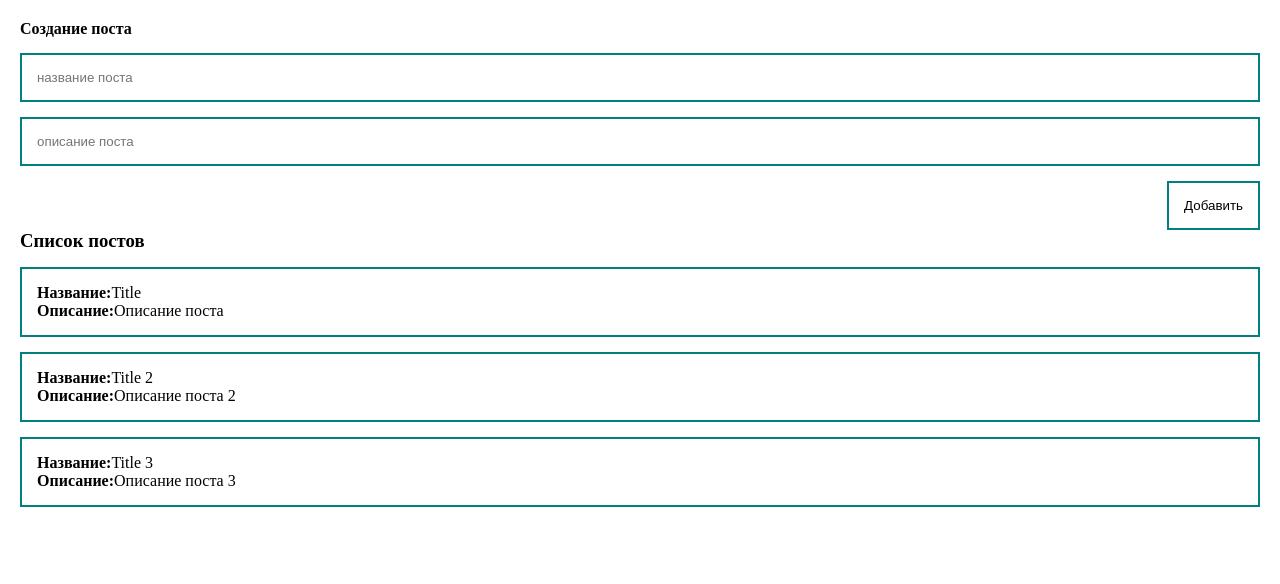
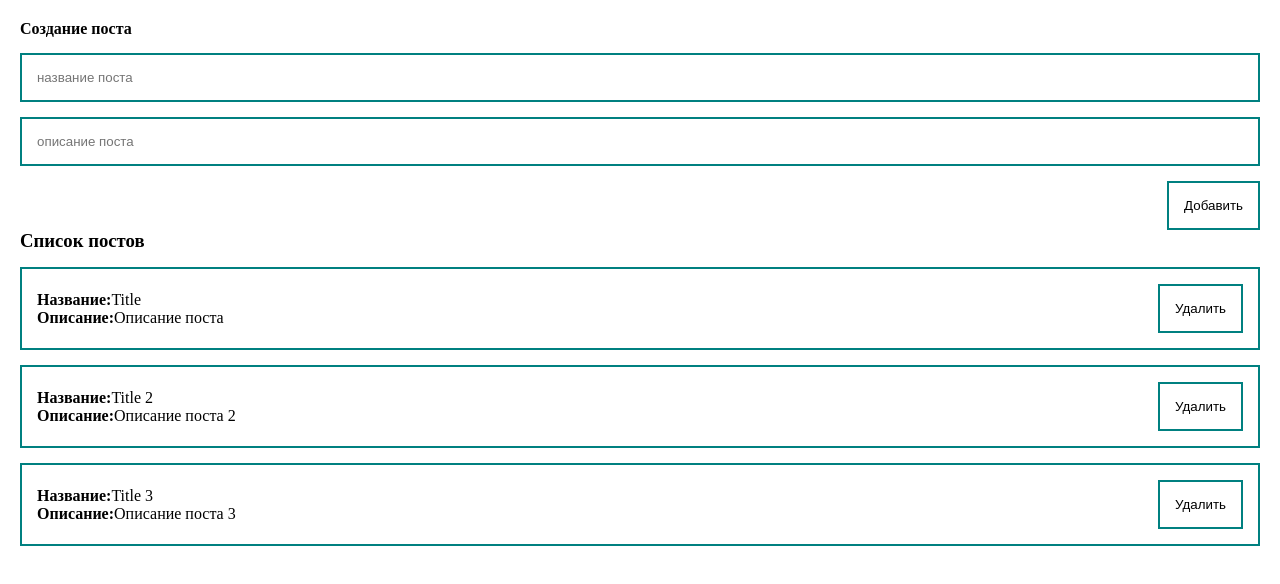
Before and after one commit to Electrum96/vue3, a Vue app: page / in a window 1280 px wide. Shown: the top 584 px of the page. Built offline with nearby package versions, Linux system fonts and the light colour scheme.

Commit message:
'created MyButton component'

```diff
--- a/src/components/PostForm.vue
+++ b/src/components/PostForm.vue
@@ -13,16 +13,20 @@
         class="input"
         type="text"
         placeholder="описание поста">
-    <button
+    <my-button
         class="btn"
+        style="align-self: flex-end; margin-top: 15px;"
         @click="createPost">
       Добавить
-    </button>
+    </my-button>
   </form>
 </template>
 
 <script>
+import MyButton from "@/components/UI/MyButton.vue";
+
 export default {
+  components: {MyButton},
   data() {           /*   описываю модель поста*/
     return {
       post: {
@@ -60,12 +64,6 @@
   margin-top: 15px;
 }
 
-.btn {
-  align-self: flex-end;
-  margin-top: 15px;
-  border: 2px solid teal;
-  padding: 15px;
-  background: none;
-}
+
 
 </style>
--- a/src/components/PostItem.vue
+++ b/src/components/PostItem.vue
@@ -1,12 +1,21 @@
 <template>
   <div class="post">
+    <div>
     <div><strong>Название:</strong>{{ post.title }}</div>
     <div><strong>Описание:</strong>{{ post.body }}</div>
+    </div>
+    <div class="post__btns">
+      <my-button>Удалить</my-button>
+    </div>
   </div>
+
 </template>
 
 <script>
+import MyButton from "@/components/UI/MyButton.vue";
+
 export default {
+  components: {MyButton},
   props:{
     post: {
       type: Object,
@@ -17,6 +26,14 @@
 }
 </script>
 
-<style  scoped>
+<style scoped>
+.post {
+  padding: 15px;
+  border: 2px solid teal;
+  margin-top: 15px;
+  display: flex;
+  align-items: center;
+  justify-content: space-between;
+}
 
 </style>
--- a/src/components/PostList.vue
+++ b/src/components/PostList.vue
@@ -25,10 +25,6 @@
 </script>
 
 <style scoped>
-.post {
-  padding: 15px;
-  border: 2px solid teal;
-  margin-top: 15px;
-}
+
 
 </style>
--- /dev/null
+++ b/src/components/UI/MyButton.vue
@@ -0,0 +1,20 @@
+<template>
+  <button class="btn">
+    <slot></slot>  <!--текст кнопки попадает в слот-->
+  </button>
+</template>
+
+<script>
+export default {
+
+}
+</script>
+
+<style scoped>
+.btn {
+
+  border: 2px solid teal;
+  padding: 15px;
+  background: none;
+}
+</style>
```
